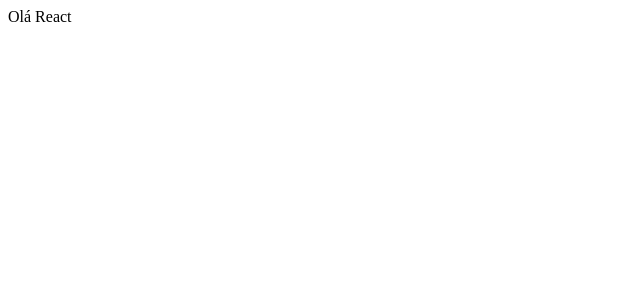
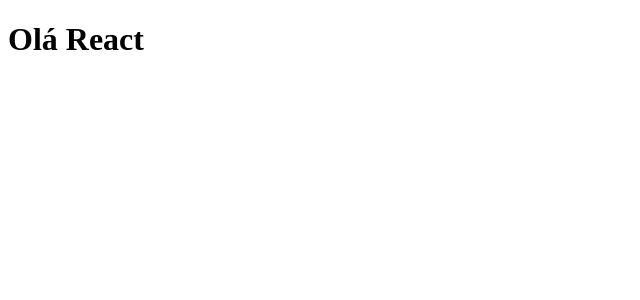
Before and after one commit to Ramos-GS/EstudoReact, a React (Create React App) app in the folder dio/: page / in a window 1280 px wide. Shown: the top 300 px of the page, without its empty margins (0-640 px from the left). Built offline with nearby package versions, Linux system fonts and the light colour scheme.

Commit message:
feat: creating the button component

```diff
--- a/dio/src/App.js
+++ b/dio/src/App.js
@@ -1,5 +1,6 @@
+import Botao from "./components/Botao";
 function App() {
-  return <div className="App"> Olá React</div>;
+  return <div className="App"> <h1>Olá React</h1></div>;
 }
 
 export default App;
--- /dev/null
+++ b/dio/src/components/Botao/index.js
@@ -0,0 +1,4 @@
+export default function Botao({ props }) {
+    const{title} = props
+  return <button>{title}</button>;
+}
```
